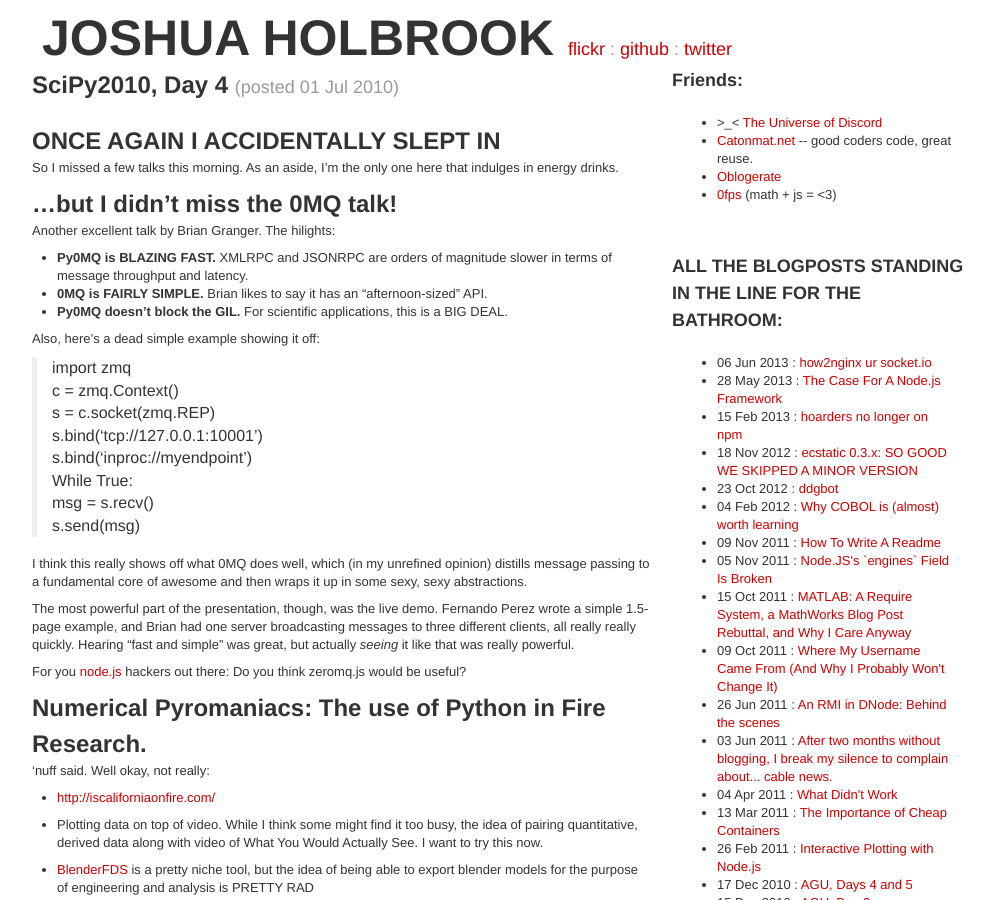
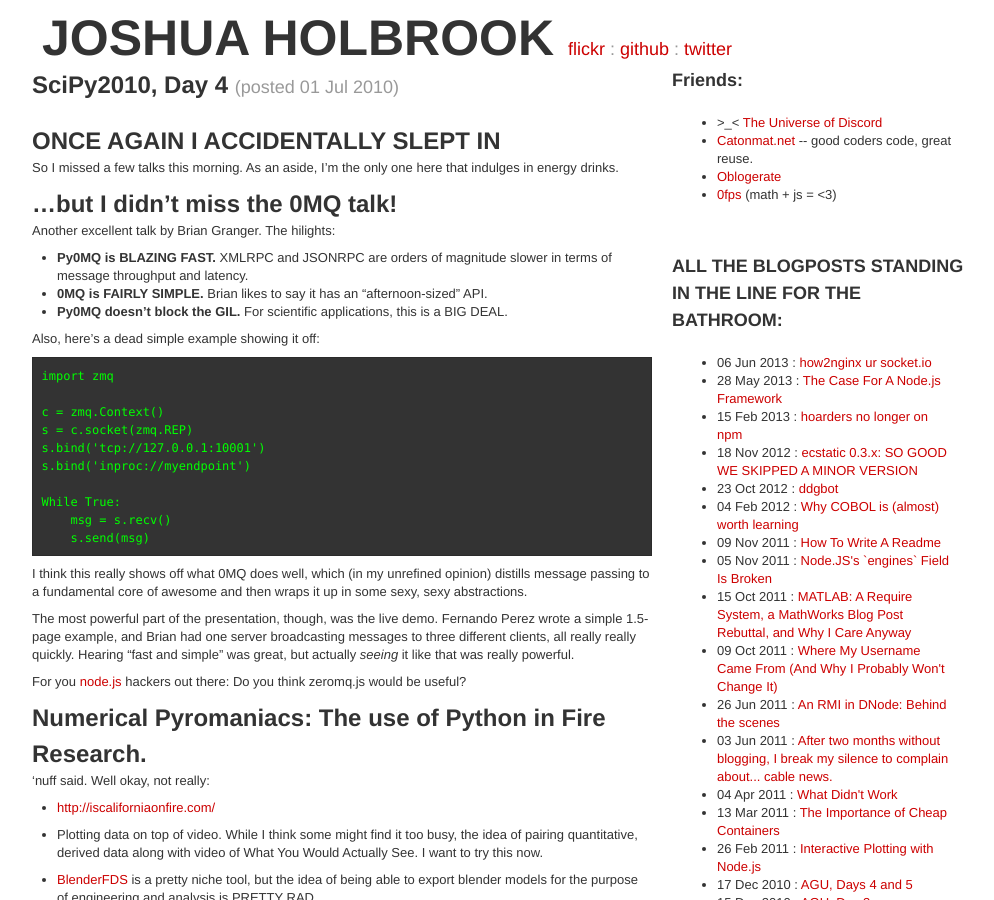
Before and after one commit to jfhbrook/jfhbrook.github.io, a Jekyll site: the page built from _posts/2010-07-01-day4.md, in a window 1280 px wide and 900 px high. Shown: the whole window, without its empty margins (138-1132 px from the left). Built offline with Jekyll 4.4.1, drawn with Linux system fonts in a browser that asks for light colours; nearby versions of some CDN libraries; some of the changed text lies outside the part shown.

Commit message:
[fix] Maruku chokes on more things now

```diff
--- a/_posts/2010-07-01-day4.md
+++ b/_posts/2010-07-01-day4.md
@@ -17,16 +17,16 @@
 
 Also, here's a dead simple example showing it off:
 
-> import zmq
->
-> c = zmq.Context()
-> s = c.socket(zmq.REP)
-> s.bind('tcp://127.0.0.1:10001')
-> s.bind('inproc://myendpoint')
->
-> While True:
->     msg = s.recv()
->     s.send(msg)
+    import zmq
+
+    c = zmq.Context()
+    s = c.socket(zmq.REP)
+    s.bind('tcp://127.0.0.1:10001')
+    s.bind('inproc://myendpoint')
+
+    While True:
+        msg = s.recv()
+        s.send(msg)
 
 I think this really shows off what 0MQ does well, which (in my unrefined opinion) distills message passing to a fundamental core of awesome and then wraps it up in some sexy, sexy abstractions.
 
@@ -86,8 +86,8 @@
 
 SciPy is a total sausagefest. I'm *really* not here for the ladies since I [totally have a sweetie back home](http://lishua.blogspot.com), but even I'm gonna comment when I notice that there are maybe 4 women in a group of roughly 150 men.
 
-> [josh@pidgey _posts]$ python -c'print 4./150.'
-> 0.0266666666667
+     [josh@pidgey _posts]$ python -c'print 4./150.'
+     0.0266666666667
 
 *awesome.* ;)
 
```
Also changed, not shown: _posts/2010-06-27-bzzzzzzzzz.md (+1 -1 lines), _posts/2013-02-15-hoarders.md (+1 -1 lines).
